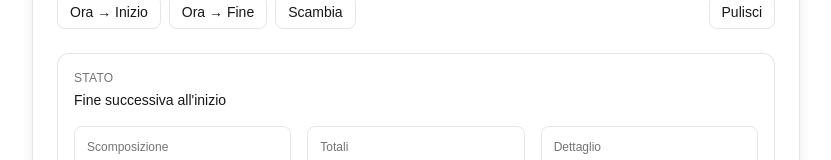
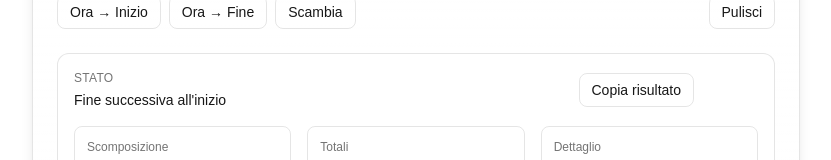
Before and after one commit to Bert0ns/time-date-sub, a Next.js app: page / in a window 1280 px wide. Shown: the part 244-404 px from the top of the page, without its empty margins (224-1055 px from the left). Built offline with nearby package versions, Linux system fonts and the light colour scheme.

Commit message:
feat: added copy function

```diff
--- a/components/DateDiffCalculator.tsx
+++ b/components/DateDiffCalculator.tsx
@@ -80,6 +80,59 @@ export default function DateDiffCalculator() {
     setEndValue("");
   };
 
+  // Copia negli appunti
+  const [copyState, setCopyState] = useState<"idle" | "copied" | "error">("idle");
+  function buildClipboardText() {
+    if (!diff || !startDate || !endDate) return "";
+    const lines = [
+      `Differenza tra ${startValue || "-"} e ${endValue || "-"}`,
+      `Stato: ${statusLabel}`,
+      `Scomposizione: ${diff.human}`,
+      `Totali: ${diff.totalHours} ore | ${diff.totalMinutes} minuti | ${diff.totalSeconds} secondi`,
+    ];
+    return lines.join("\n");
+  }
+  function fallbackCopyText(text: string) {
+    try {
+      const ta = document.createElement("textarea");
+      ta.value = text;
+      ta.setAttribute("readonly", "");
+      ta.style.position = "fixed"; // evita scroll
+      ta.style.left = "-9999px";
+      document.body.appendChild(ta);
+      const selection = document.getSelection();
+      const currentRange = selection && selection.rangeCount > 0 ? selection.getRangeAt(0) : null;
+      ta.select();
+      const ok = document.execCommand("copy");
+      document.body.removeChild(ta);
+      if (currentRange && selection) {
+        selection.removeAllRanges();
+        selection.addRange(currentRange);
+      }
+      return ok;
+    } catch {
+      return false;
+    }
+  }
+  async function handleCopy() {
+    try {
+      const text = buildClipboardText();
+      if (!text) return;
+      const canUseClipboard = typeof navigator !== "undefined" && !!navigator.clipboard?.writeText && (typeof window === "undefined" || window.isSecureContext !== false);
+      if (canUseClipboard) {
+        await navigator.clipboard.writeText(text);
+        setCopyState("copied");
+      } else {
+        const ok = fallbackCopyText(text);
+        setCopyState(ok ? "copied" : "error");
+      }
+      setTimeout(() => setCopyState("idle"), 1500);
+    } catch {
+      setCopyState("error");
+      setTimeout(() => setCopyState("idle"), 1500);
+    }
+  }
+
   return (
     <section className="w-full max-w-3xl mx-auto">
       <div className="rounded-2xl border border-black/10 dark:border-white/15 bg-gradient-to-b from-background/80 to-background/60 shadow-lg p-4 sm:p-6">
@@ -96,8 +149,25 @@ export default function DateDiffCalculator() {
         </div>
 
         <div className="mt-6 rounded-xl bg-background/70 border border-black/10 dark:border-white/15 p-4">
-          <div className="text-xs uppercase tracking-wide text-foreground/60">Stato</div>
-          <div className="mt-1 text-sm font-medium">{statusLabel}</div>
+          <div className="flex items-center gap-2">
+            <div>
+              <div className="text-xs uppercase tracking-wide text-foreground/60">Stato</div>
+              <div className="mt-1 text-sm font-medium">{statusLabel}</div>
+            </div>
+            {startDate && endDate && diff && (
+              <div className="ml-auto flex items-center gap-2">
+                <button
+                  onClick={handleCopy}
+                  className="px-3 py-1.5 text-xs sm:text-sm rounded-lg border border-black/10 dark:border-white/15 hover:bg-black/5 dark:hover:bg-white/5"
+                >
+                  Copia risultato
+                </button>
+                <span aria-live="polite" className="text-xs text-foreground/60 min-w-14 text-right">
+                  {copyState === "copied" ? "Copiato" : copyState === "error" ? "Errore" : ""}
+                </span>
+              </div>
+            )}
+          </div>
 
           {startDate && endDate && diff && (
             <div className="mt-4 grid gap-4 sm:grid-cols-3">
```
